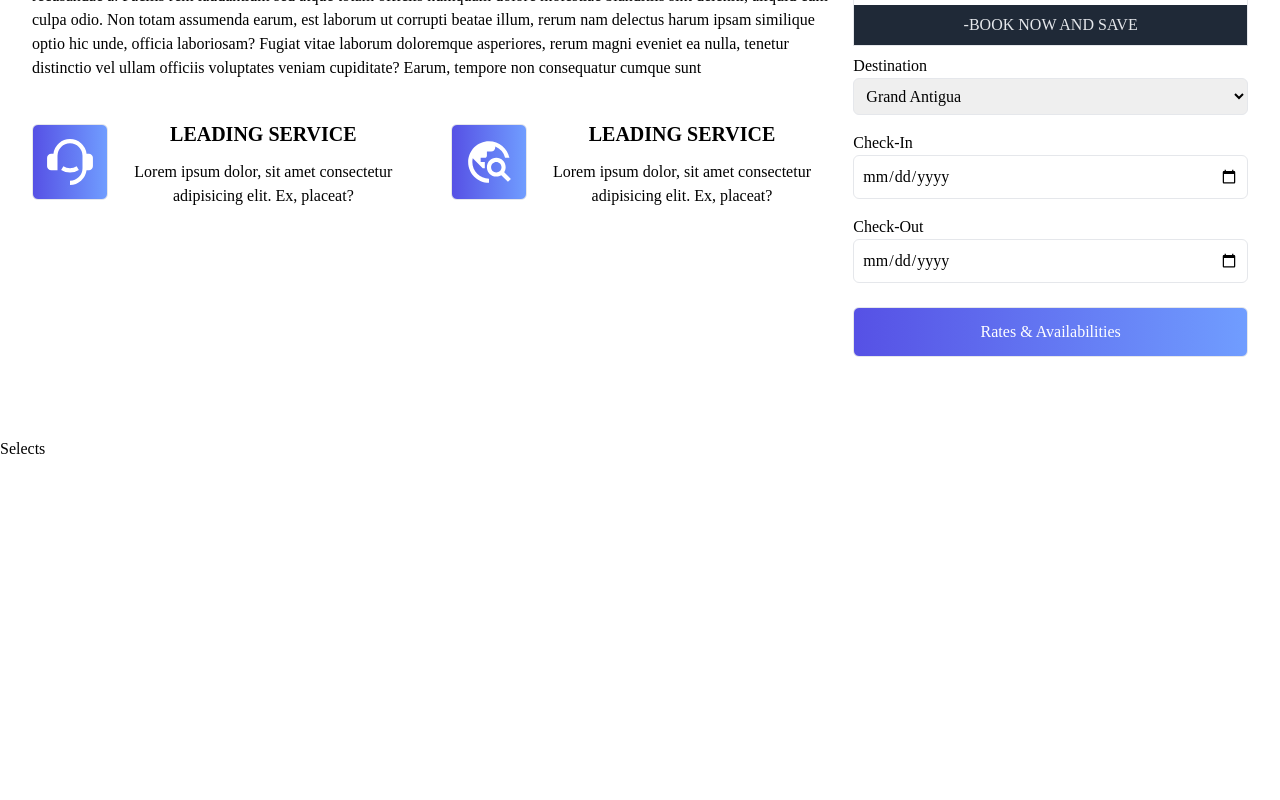
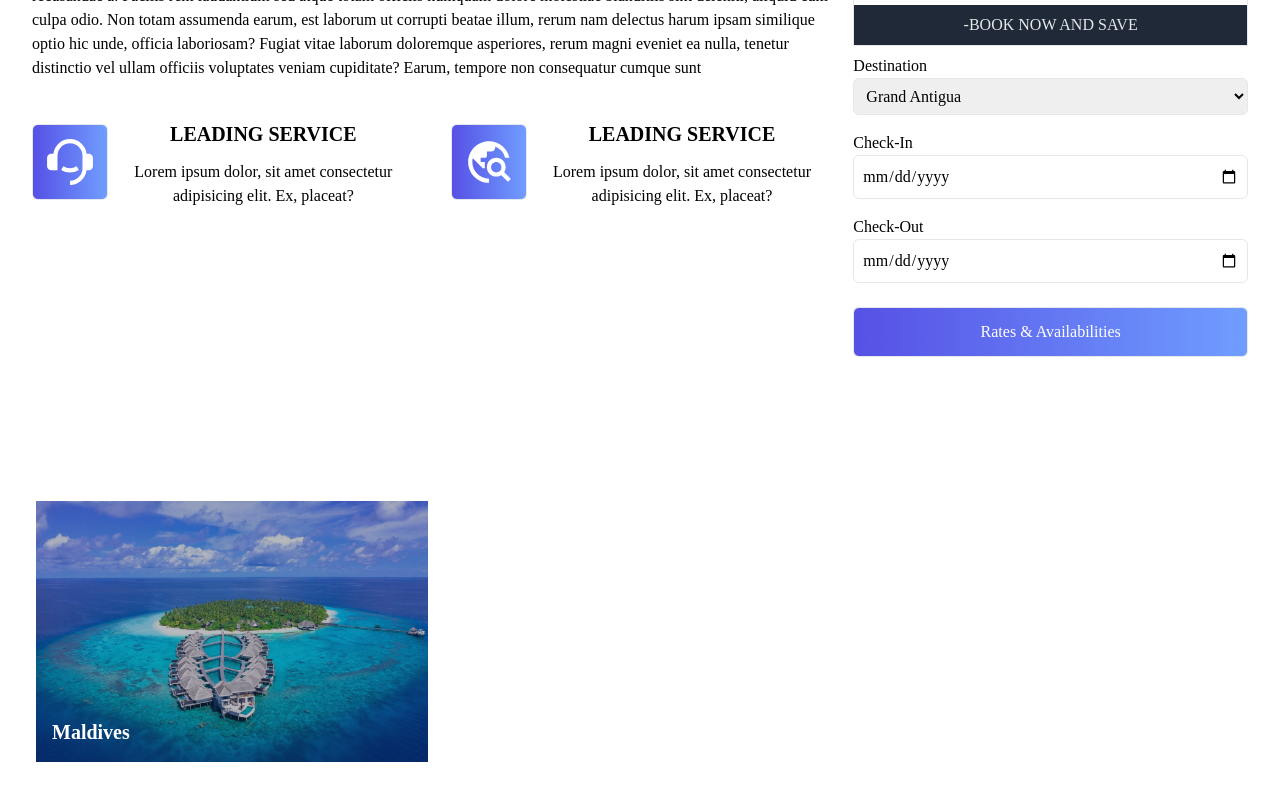
Before and after one commit to AmolShelke2/Travel-website, a React (Create React App) app: page / in a window 1280 px wide. Shown: the part 1691-2491 px from the top of the page. Before the commit the page ends 2152 px from the top, so only its background shows below. Built offline with nearby package versions, Linux system fonts and the light colour scheme.

Commit message:
Added Selects component

```diff
--- a/src/components/Selects.jsx
+++ b/src/components/Selects.jsx
@@ -1,7 +1,25 @@
 import React from "react";
 
+import Borabora from "../assets/borabora.jpg";
+import Borabora2 from "../assets/borabora2.jpg";
+import Maldives from "../assets/maldives.jpg";
+import Maldives2 from "../assets/maldives2.jpg";
+import Maldives3 from "../assets/maldives3.jpg";
+import Keywest from "../assets/keywest.jpg";
+
 const Selects = () => {
-  return <div>Selects</div>;
+  return (
+    <div className="max-w-[1240px] mx-auto px-4 py-16 grid sm:grid-cols-2 lg:grid-cols-3 gap-4">
+      <div className="relative">
+        <img src={Maldives} alt="/" />
+        <div className="bg-gray-900/30 absolute top-0 left-0 w-full h-full">
+          <p className="absolute left-4 bottom-4 font-bold text-xl text-white">
+            Maldives
+          </p>
+        </div>
+      </div>
+    </div>
+  );
 };
 
 export default Selects;
```
